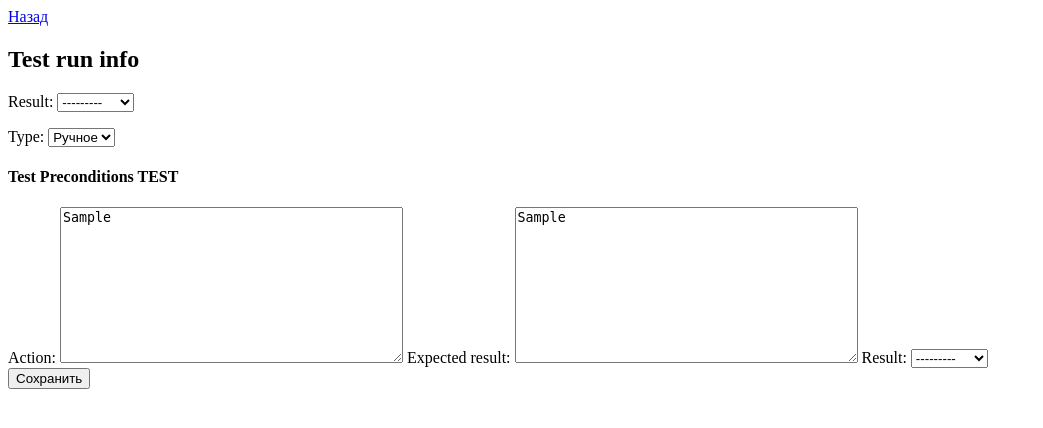
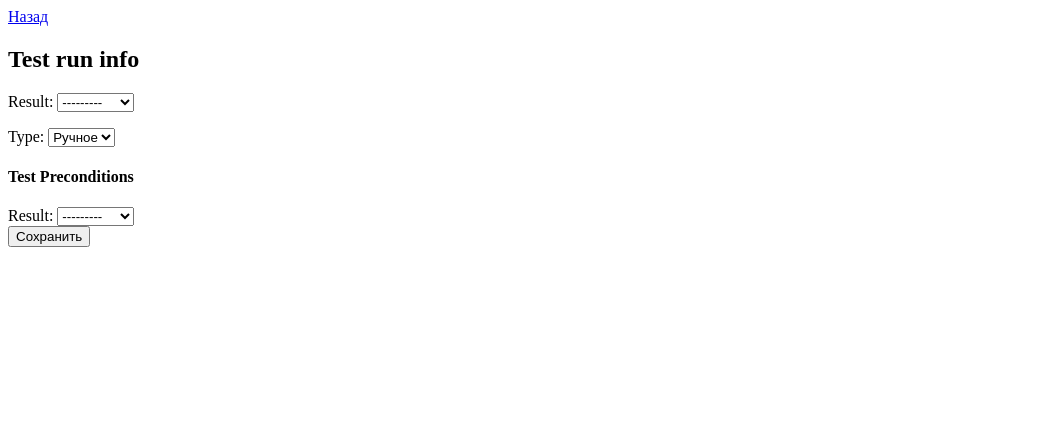
Before and after one commit to DmitrySkryabin/TestLite, a Django app: page /runs/execute/1 in a window 1280 px wide. Shown: the top 428 px of the page, without its empty margins (0-1043 px from the left). Run offline with Django 4.2, Linux system fonts and the light colour scheme; tables that the repository leaves empty hold one stand-in row (values such as "Sample post").

Commit message:
update forms

```diff
--- a/TestLite/tests_run/forms.py
+++ b/TestLite/tests_run/forms.py
@@ -1,6 +1,6 @@
 from django import forms
 from django.forms.widgets import HiddenInput
-from .models import TestRun, ResultChoice
+from .models import TestRun, ResultChoice, TestRunPrecondition
 
 
 # class TestRunForm(forms.Form):
@@ -32,15 +32,12 @@ class SelectResultForm(forms.ModelForm):
             'result'
         ]
 
-class SelectResultForm2(forms.ModelForm):
+class SelectResultForm2(forms.Form):
     '''Форма для выполнения сохранения результатов теста
     Изменяемая часть это результат, останые данные о шагах записаны в переменные'''
-    class Meta:
-        fields = [
-            'action',
-            'expected_result',
-            'result'
-        ]
+    action = forms.Textarea()
+    expected_result = forms.Textarea()
+    result = forms.ChoiceField(choices=[('', '---------')] + ResultChoice.choices)
         # widgets = {
         #     'action': HiddenInput(),
         #     'expected_result': HiddenInput()
--- a/TestLite/tests_run/templates/tests_run/test_run_form.html
+++ b/TestLite/tests_run/templates/tests_run/test_run_form.html
@@ -9,44 +9,12 @@
     {% csrf_token %}
     {{ form.as_p }}
 
-
-    <!-- <h4>Test Preconditions</h4>
-    {{ test_precondition_formset.management_form }}
-    {% for item in test_precondition_formset %}
-        <b>Action:</b> {{ item.action }} <b>Expected result:</b> {{ item.expected_result }} {{ item }} <br>
-    {% endfor %}
-    <br> -->
-
-    <h4>Test Preconditions TEST</h4>
-    {{ test_precondition_formset_test.management_form }}
-    <!-- {% for error in test_precondition_formset_test.errors %}
-        {{ error }}
-    {% endfor %}
-    {% for item in test_precondition_formset_test %}
-        {{ item.id }}
-        <b>Action:</b> {{ item.action.value }}{{ item.action }} {% for error in item.action.errors %}{{ error }}{% endfor %}
-         <b>Expected result:</b> {{ item.expected_result.value }}{{ item.expected_result }} {% for error in item.expected_result.errors %}{{ error }}{% endfor %}
-         {{ item.result }} <br>
-        {% endfor %} -->
-        {% for form in test_precondition_formset_test %}
+    <h4>Test Preconditions</h4>
+        {{ test_precondition_formset.management_form }}
+        {% for form in test_precondition_formset %}
             {{ form }}
         {% endfor %}
     <br>
-<!--
-    <h4>Test Steps</h4>
-    {{ test_step_formset.management_form }}
-    {% for item in test_step_formset %}
-        <b>Action:</b> {{ item.action }} <b>Expected result:</b> {{ item.expected_result }} {{ item }} <br>
-    {% endfor %}
-    <br>
-
-    <h4>Test Postconditions</h4>
-    {{ test_postcondition_formset.management_form }}
-    {% for item in test_postcondition_formset %}
-        <b>Action:</b> {{ item.action }} <b>Expected result:</b> {{ item.expected_result }} {{ item }} <br>
-    {% endfor %}
-    <br> -->
-
 
     <button type="submit">Сохранить</button>
 </form>
--- a/TestLite/tests_run/views.py
+++ b/TestLite/tests_run/views.py
@@ -9,51 +9,73 @@ from .forms import TestRunForm, SelectResultForm, SelectResultForm2
 
 
 
+# class TestRunFormView(FormView):
+#     form_class = TestRunForm
+#     template_name = 'tests_run/test_run_form.html'
+
+#     def __init__(self):
+#         self.TestStepFormset = modelformset_factory(form=SelectResultForm, model=TestRunStep, extra=0)
+#         self.TestPostconditionFormset = modelformset_factory(form=SelectResultForm, model=TestRunPostcondition, extra=0)
+
+#         self.TestPreconditionFormset = modelformset_factory(form=SelectResultForm2, model=TestRunPrecondition, extra=0)
+
+#     def get_context_data(self, *args, **kwargs):
+#         context = super().get_context_data(*args, **kwargs)
+#         test_id = self.kwargs.get('id')
+
+#         context['test_id'] = test_id
+#         context['test_step_formset'] = self.TestStepFormset(queryset=TestStep.objects.filter(test__id=test_id), prefix='steps')
+#         context['test_postcondition_formset'] = self.TestPostconditionFormset(queryset=TestPostcondition.objects.filter(test__id=test_id), prefix='postconditions')
+
+#         if self.request.POST:
+#             print('ITS POST ----------------------')
+#             context['test_precondition_formset'] = self.TestPreconditionFormset(self.request.POST, prefix='preconditions')
+#         else:
+#             print('ITS GET----------------------------------------')
+#             #context['test_precondition_formset'] = self.TestPreconditionFormset(queryset=TestPrecondition.objects.filter(test__id=test_id), prefix='preconditions')
+#             context['test_precondition_formset'] = self.TestPreconditionFormset(queryset=TestRunPrecondition.objects.filter(test_run__test__id=test_id))
+
+#         return context
+
+
+#     def form_valid(self, form):
+
+#         if self.TestPreconditionFormset(self.request.POST, prefix='preconditions').is_valid():
+#             return HttpResponse('rer')
+#         else:
+#             print(self.TestPreconditionFormset(self.request.POST, prefix='preconditions').errors)
+#             return self.render_to_response(self.get_context_data(form=form))
+
+
 class TestRunFormView(FormView):
     form_class = TestRunForm
     template_name = 'tests_run/test_run_form.html'
 
     def __init__(self):
-        self.TestPreconditionFormset = modelformset_factory(form=SelectResultForm, model=TestRunPrecondition, extra=0)
-        self.TestStepFormset = modelformset_factory(form=SelectResultForm, model=TestRunStep, extra=0)
-        self.TestPostconditionFormset = modelformset_factory(form=SelectResultForm, model=TestRunPostcondition, extra=0)
+        self.TestPreconditionFormset = formset_factory(SelectResultForm2, extra=0)
 
-        self.TestPreconditionFormsetTest = modelformset_factory(form=SelectResultForm2, model=TestRunPrecondition, extra=0)
 
     def get_context_data(self, *args, **kwargs):
         context = super().get_context_data(*args, **kwargs)
         test_id = self.kwargs.get('id')
 
-        # Инициируем формсеты для шагов теста
-        # self.TestPreconditionFormset = modelformset_factory(form=SelectResultForm, model=TestRunPrecondition, extra=0)
-        # self.TestStepFormset = modelformset_factory(form=SelectResultForm, model=TestRunStep, extra=0)
-        # self.TestPostconditionFormset = modelformset_factory(form=SelectResultForm, model=TestRunPostcondition, extra=0)
+        context['test_id'] = test_id
 
-        context['test_id'] = test_id
-        # context['test_precondition_formset'] = self.TestPreconditionFormset(queryset=TestPrecondition.objects.filter(test__id=test_id), prefix='preconditions')
-        context['test_step_formset'] = self.TestStepFormset(queryset=TestStep.objects.filter(test__id=test_id), prefix='steps')
-        context['test_postcondition_formset'] = self.TestPostconditionFormset(queryset=TestPostcondition.objects.filter(test__id=test_id), prefix='postconditions')
-
-        # self.TestPreconditionFormsetTest = modelformset_factory(form=SelectResultForm2, model=TestRunPrecondition, extra=0)
         if self.request.POST:
-            print('ITS POST ----------------------')
-            context['test_precondition_formset_test'] = self.TestPreconditionFormsetTest(self.request.POST, prefix='preconditions')
-            print(context['test_precondition_formset_test'])
+            context['test_precondition_formset'] = self.TestPreconditionFormset(self.request.POST, prefix='preconditions')
         else:
-            print('ITS GET----------------------------------------')
-            context['test_precondition_formset_test'] = self.TestPreconditionFormsetTest(queryset=TestPrecondition.objects.filter(test__id=test_id), prefix='preconditions')
-            print(context['test_precondition_formset_test'])
+            print([{'action': item.action, 'expected_result': item.expected_result} for item in TestPrecondition.objects.filter(test__id=test_id)])
+            context['test_precondition_formset'] = self.TestPreconditionFormset(initial=[
+                {'action': item.action, 'expected_result': item.expected_result} for item in TestPrecondition.objects.filter(test__id=test_id)
+            ])
 
         return context
 
 
-    def form_valid(self, form):
-        # print(self.request.POST)
-        # context = self.get_context_data()
-        #print(self.request.POST)
-        # if context['test_precondition_formset_test'].is_valid():
-        if self.TestPreconditionFormsetTest(self.request.POST, prefix='preconditions').is_valid():
-            return HttpResponse('rer')
-        else:
-            #print(f"ERRORS:{context['test_precondition_formset_test'].errors}")
-            return self.render_to_response(self.get_context_data(form=form))
+    # def form_valid(self, form):
+
+    #     if self.TestPreconditionFormset(self.request.POST, prefix='preconditions').is_valid():
+    #         return HttpResponse('rer')
+    #     else:
+    #         print(self.TestPreconditionFormset(self.request.POST, prefix='preconditions').errors)
+    #         return self.render_to_response(self.get_context_data(form=form))
```
